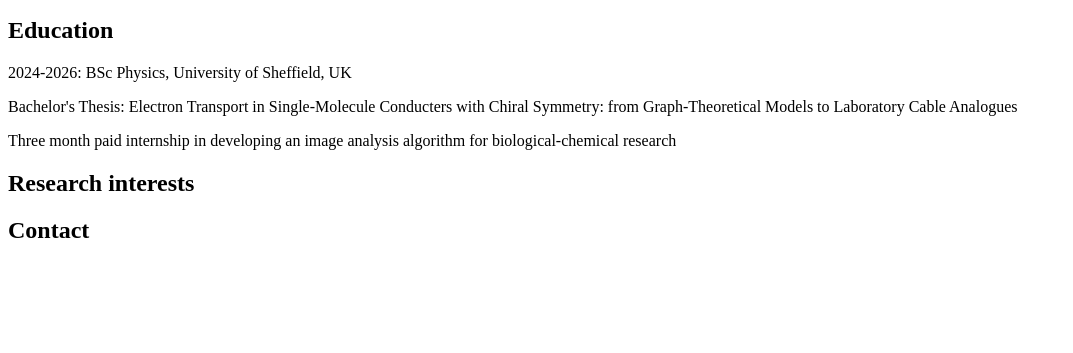
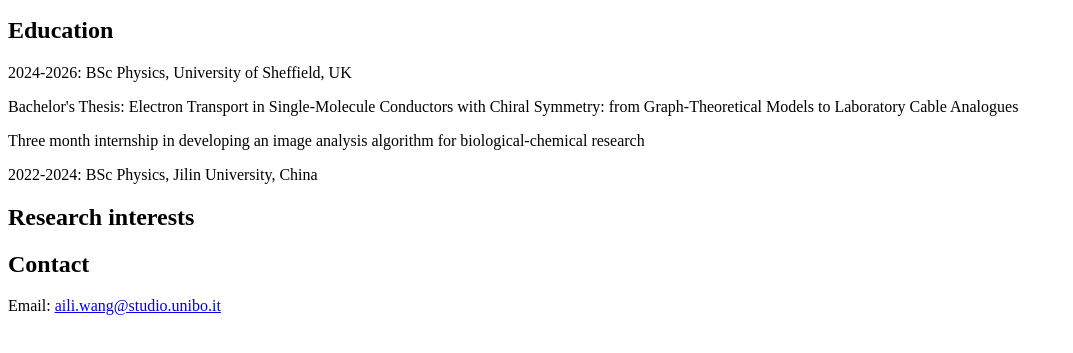
Before and after one commit to MahlerSymphony6/jamie-wang, a plain HTML site: page index.html in a window 1280 px wide. Shown: the part 101-454 px from the top of the page, without its empty margins (0-1073 px from the left). Drawn offline with Linux system fonts and the light colour scheme.

Commit message:
Revise title and enhance educational details in index.html
Updated title and added educational background and contact information.

```diff
--- a/index.html
+++ b/index.html
@@ -3,16 +3,18 @@
 <head>
   <meta charset="utf-8">
   <meta name="viewport" content="width=device-width, initial-scale=1">
-  <title>Jamie Wang</title>
+  <title>Aili "Jamie" Wang</title>
 </head>
 <body>
   <h1>Aili "Jamie" Wang</h1>
   <p>Master's student in theoretical physics, at the University of Bologna, Italy (since 2026)</p>
   <h2>Education</h2>
   <p>2024-2026: BSc Physics, University of Sheffield, UK</p>
-  <p>Bachelor's Thesis: Electron Transport in Single-Molecule Conducters with Chiral Symmetry: from Graph-Theoretical Models to Laboratory Cable Analogues</p>
-  <p>Three month paid internship in developing an image analysis algorithm for biological-chemical research</p>
+  <p>Bachelor's Thesis: Electron Transport in Single-Molecule Conductors with Chiral Symmetry: from Graph-Theoretical Models to Laboratory Cable Analogues</p>
+  <p>Three month internship in developing an image analysis algorithm for biological-chemical research</p>
+  <p>2022-2024: BSc Physics, Jilin University, China</p>
   <h2>Research interests</h2>
   <h2>Contact</h2>
+  <p>Email: <a href="mailto:aili.wang@studio.unibo.it">aili.wang@studio.unibo.it</a></p>
 </body>
 </html>
```
